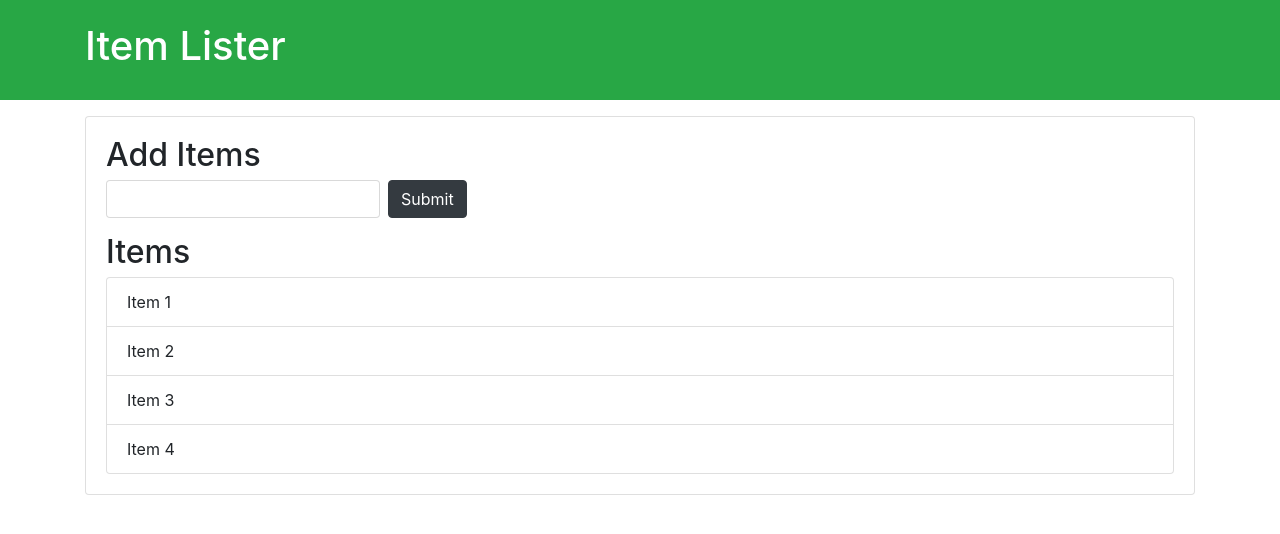
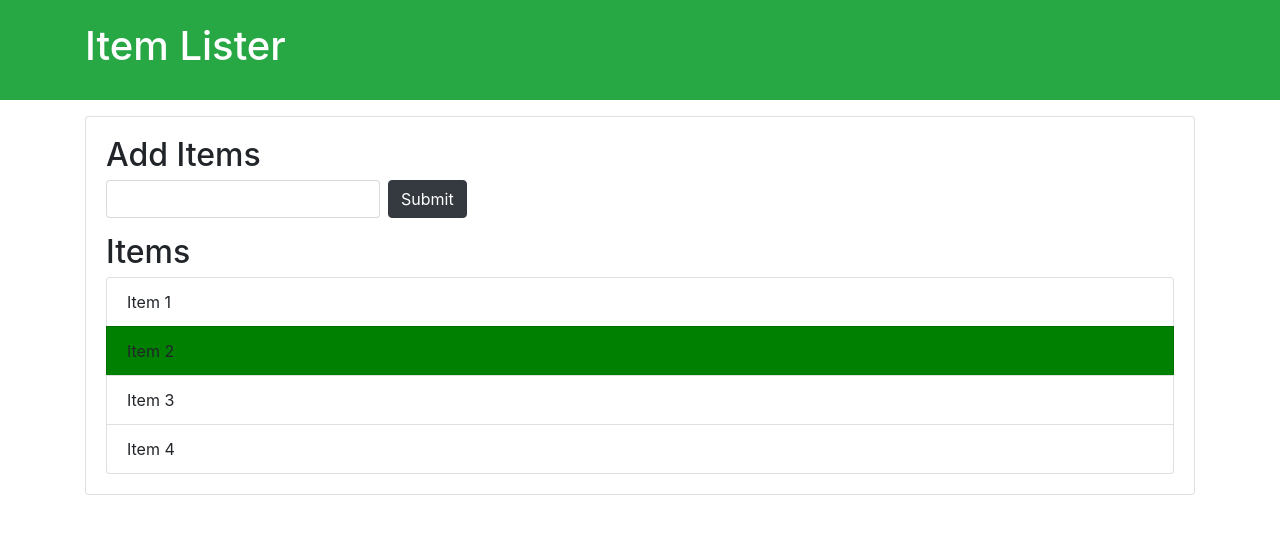
Before and after one commit to santosh190/simplefrom, a plain HTML site: page index.html in a window 1280 px wide. Drawn offline with nearby package versions, Linux system fonts and the light colour scheme.

Commit message:
commit-1

```diff
--- a/index.html
+++ b/index.html
@@ -32,8 +32,8 @@
   </div>
 <script>
 
- const o=document.querySelectorAll(".list-group");
- o[1].style.background="green";
+ const o=document.querySelector("#it-2")
+ o.style.background="green";
     console.log(o);
 </script>
 </body>
```
